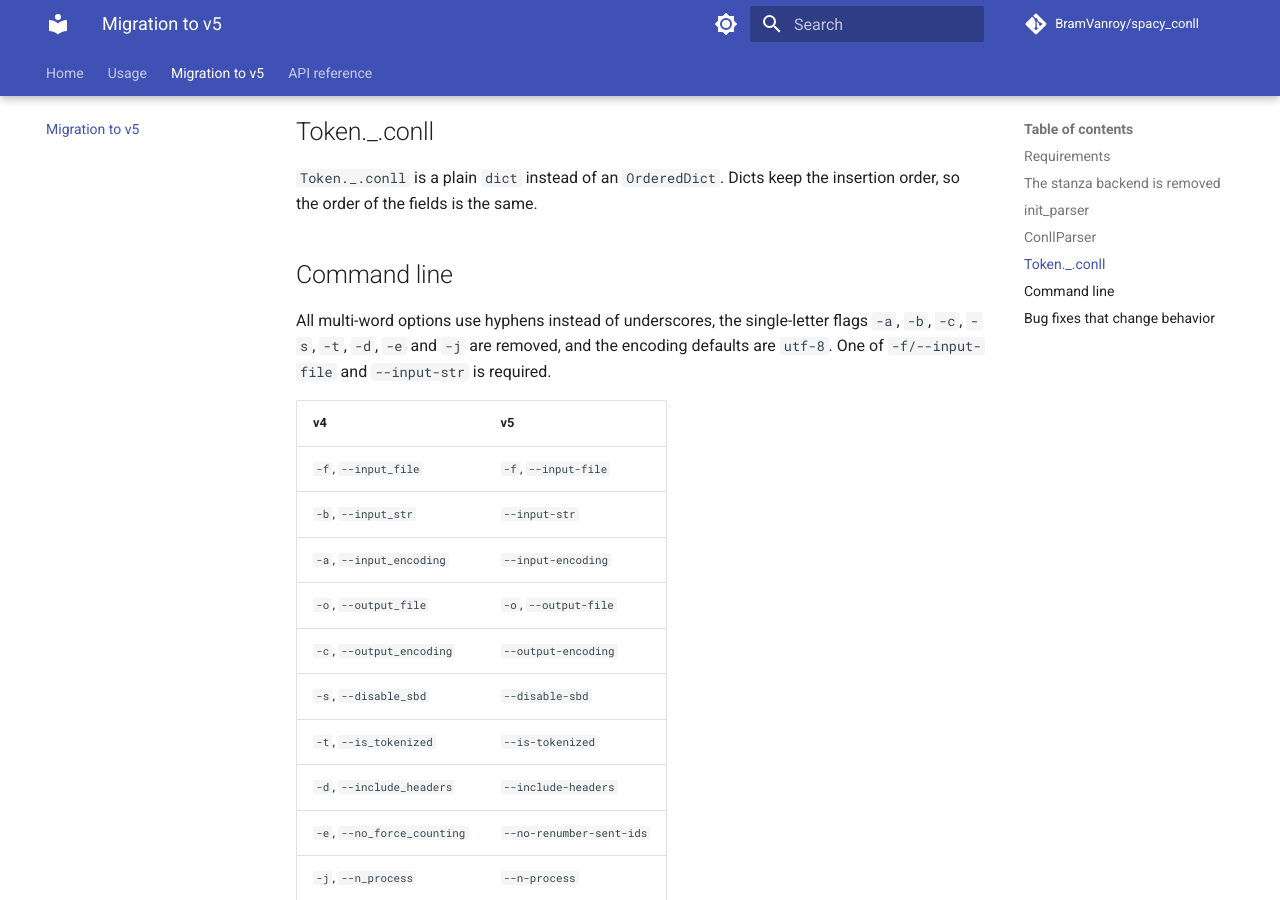
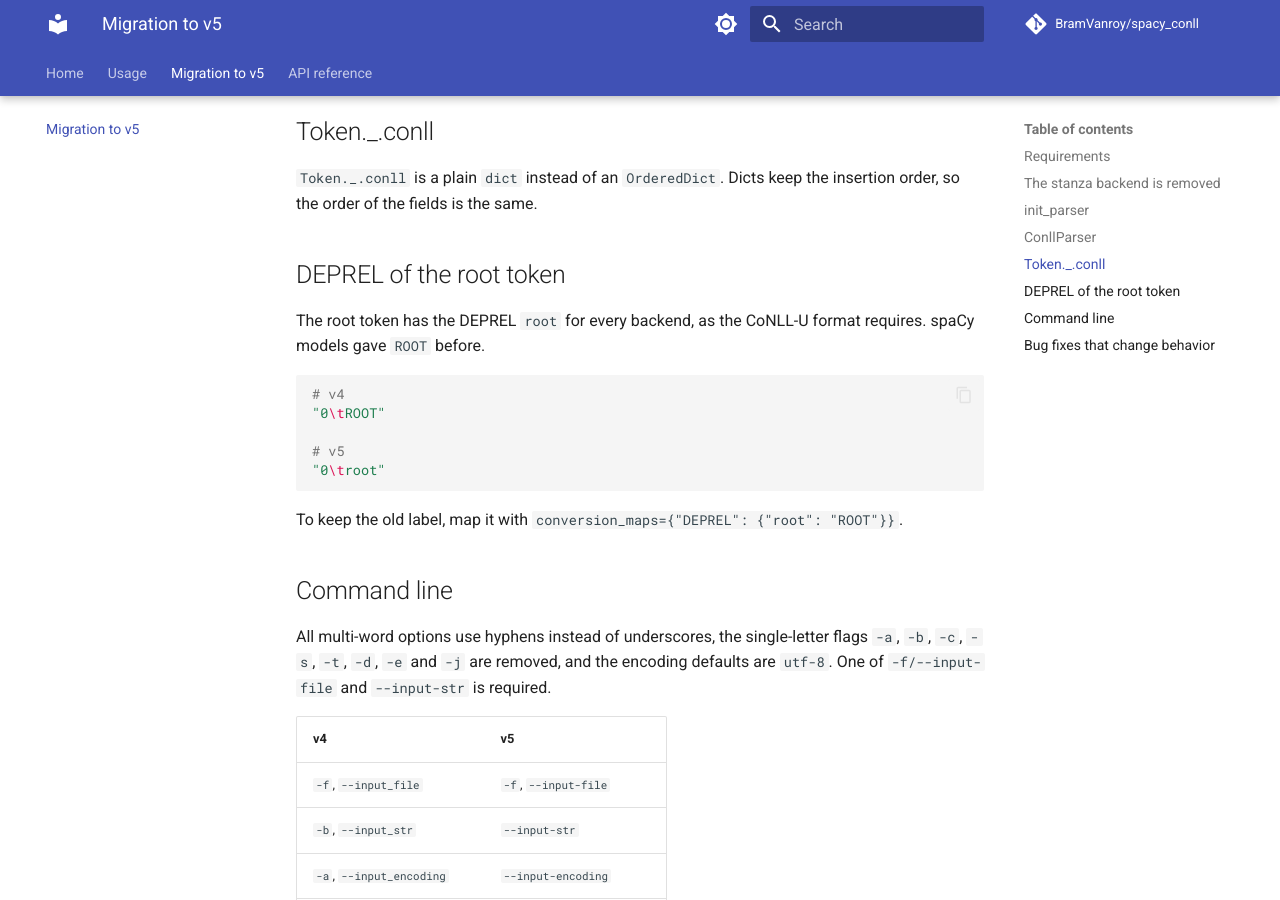
Before and after one commit to BramVanroy/spacy_conll, an MkDocs documentation site: the page built from docs/migration.md, in a window 1280 px wide and 900 px high, scrolled down 2105 px. Built offline with MkDocs 1.6.1 and Material for MkDocs 9.7.7, drawn with Linux system fonts in a browser that asks for light colours; comment, search, counter and statistics services are not loaded; the version menu is left out.

Commit message:
Write root as DEPREL of the root token for all backends

````diff
--- a/docs/migration.md
+++ b/docs/migration.md
@@ -83,6 +83,20 @@ doc = parser.parse_conll_file_as_spacy("in.conllu", input_encoding="utf-8")
 
 `Token._.conll` is a plain `dict` instead of an `OrderedDict`. Dicts keep the insertion order, so the order of the fields is the same.
 
+## DEPREL of the root token
+
+The root token has the DEPREL `root` for every backend, as the CoNLL-U format requires. spaCy models gave `ROOT` before.
+
+```python
+# v4
+"0\tROOT"
+
+# v5
+"0\troot"
+```
+
+To keep the old label, map it with `conversion_maps={"DEPREL": {"root": "ROOT"}}`.
+
 ## Command line
 
 All multi-word options use hyphens instead of underscores, the single-letter flags `-a`, `-b`, `-c`, `-s`, `-t`, `-d`, `-e` and `-j` are removed, and the encoding defaults are `utf-8`. One of `-f/--input-file` and `--input-str` is required.
````
Also changed, not shown: CHANGELOG.md (+1 -0 lines), docs/index.md (+2 -2 lines), docs/usage.md (+6 -6 lines), 4 other files.
